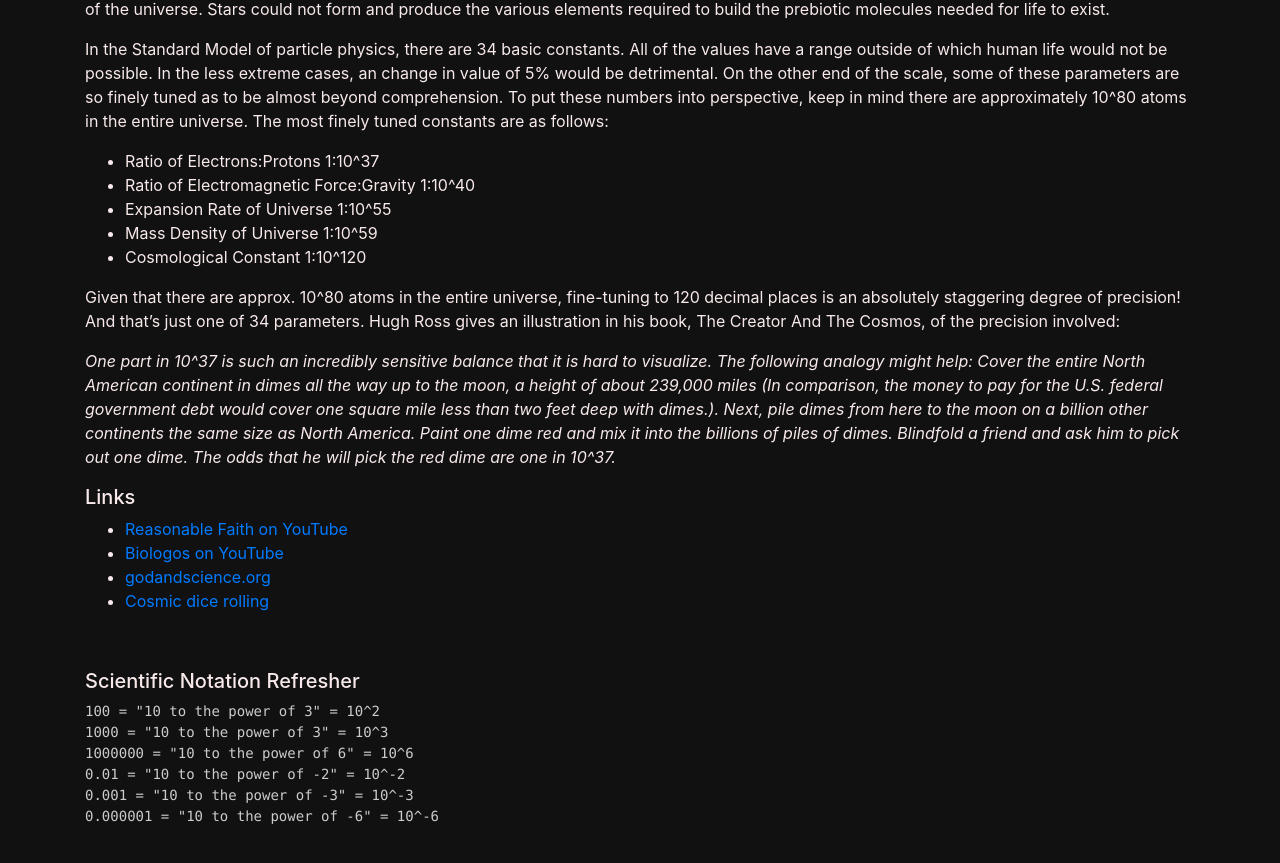
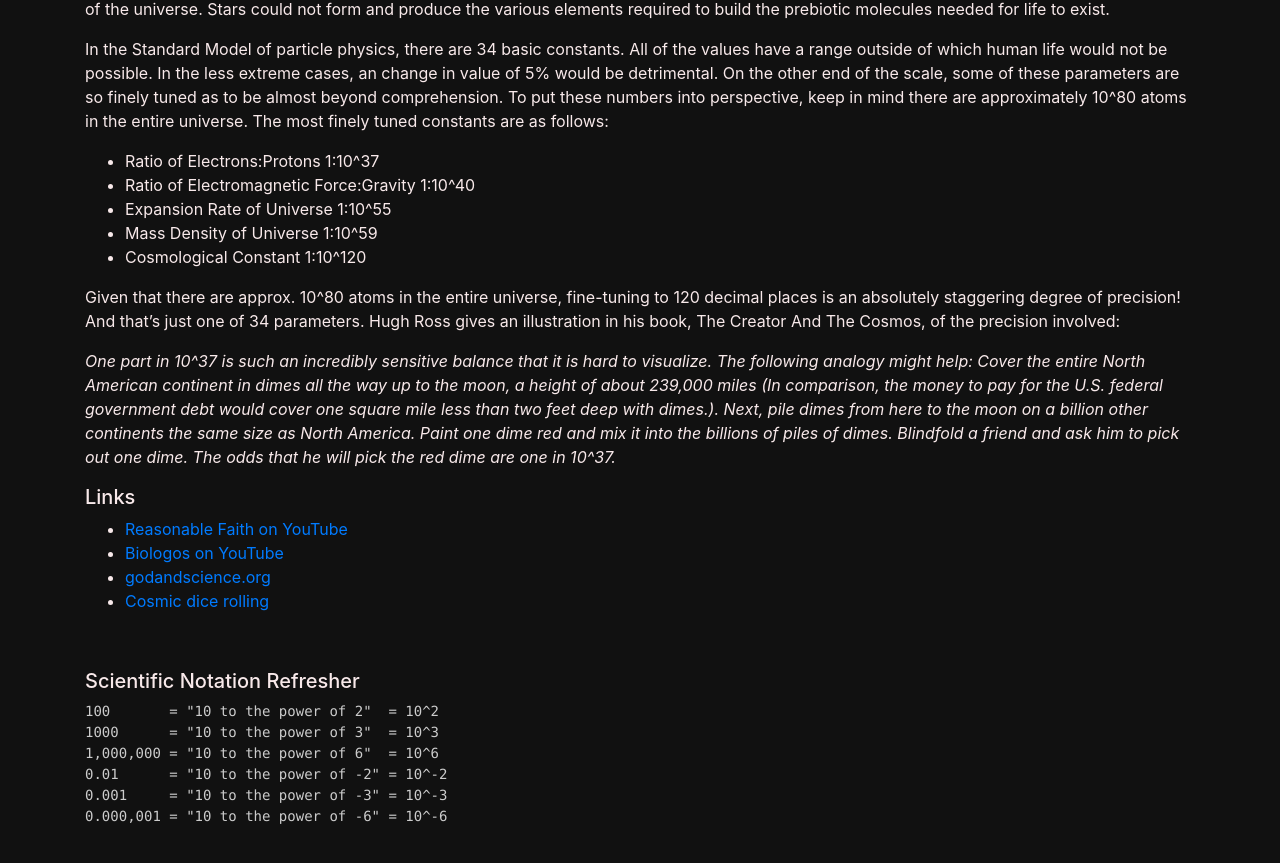
Before and after one commit to nekelly/nekelly.github.io, a Jekyll site: the page built from pages/fine_tuning.md, in a window 1280 px wide and 900 px high, scrolled down 575 px. Shown: the top 863 px of the window. Built offline with Jekyll 4.4.1, drawn with Linux system fonts in a browser that asks for light colours; our own code applies the rules of GitHub Pages for plain Markdown files.

Commit message:
Update fine_tuning.md

````diff
--- a/pages/fine_tuning.md
+++ b/pages/fine_tuning.md
@@ -50,10 +50,10 @@ ask him to pick out one dime. The odds that he will pick the red dime are one in
 ##### Scientific Notation Refresher
 
 ```
-100 = "10 to the power of 3" = 10^2
-1000 = "10 to the power of 3" = 10^3
-1000000 = "10 to the power of 6" = 10^6
-0.01 = "10 to the power of -2" = 10^-2
-0.001 = "10 to the power of -3" = 10^-3
-0.000001 = "10 to the power of -6" = 10^-6
+100       = "10 to the power of 2"  = 10^2
+1000      = "10 to the power of 3"  = 10^3
+1,000,000 = "10 to the power of 6"  = 10^6
+0.01      = "10 to the power of -2" = 10^-2
+0.001     = "10 to the power of -3" = 10^-3
+0.000,001 = "10 to the power of -6" = 10^-6
 ```
````
